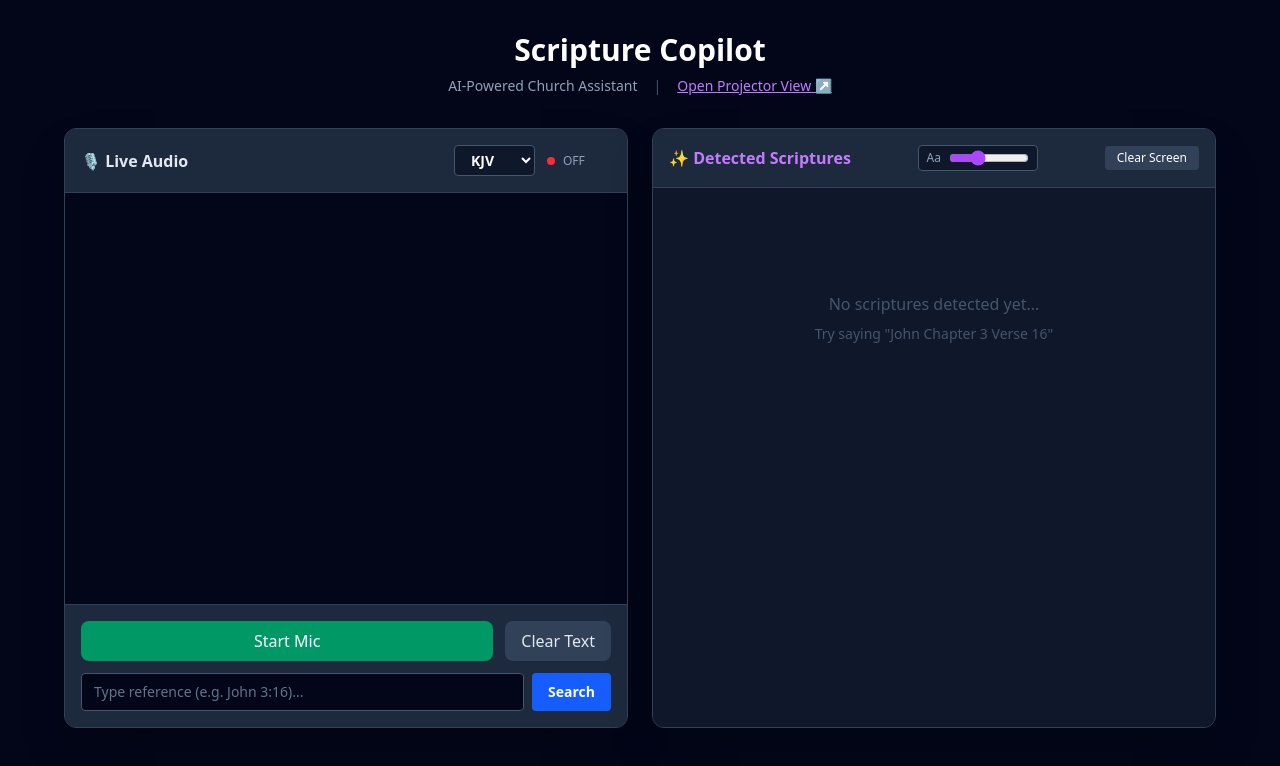
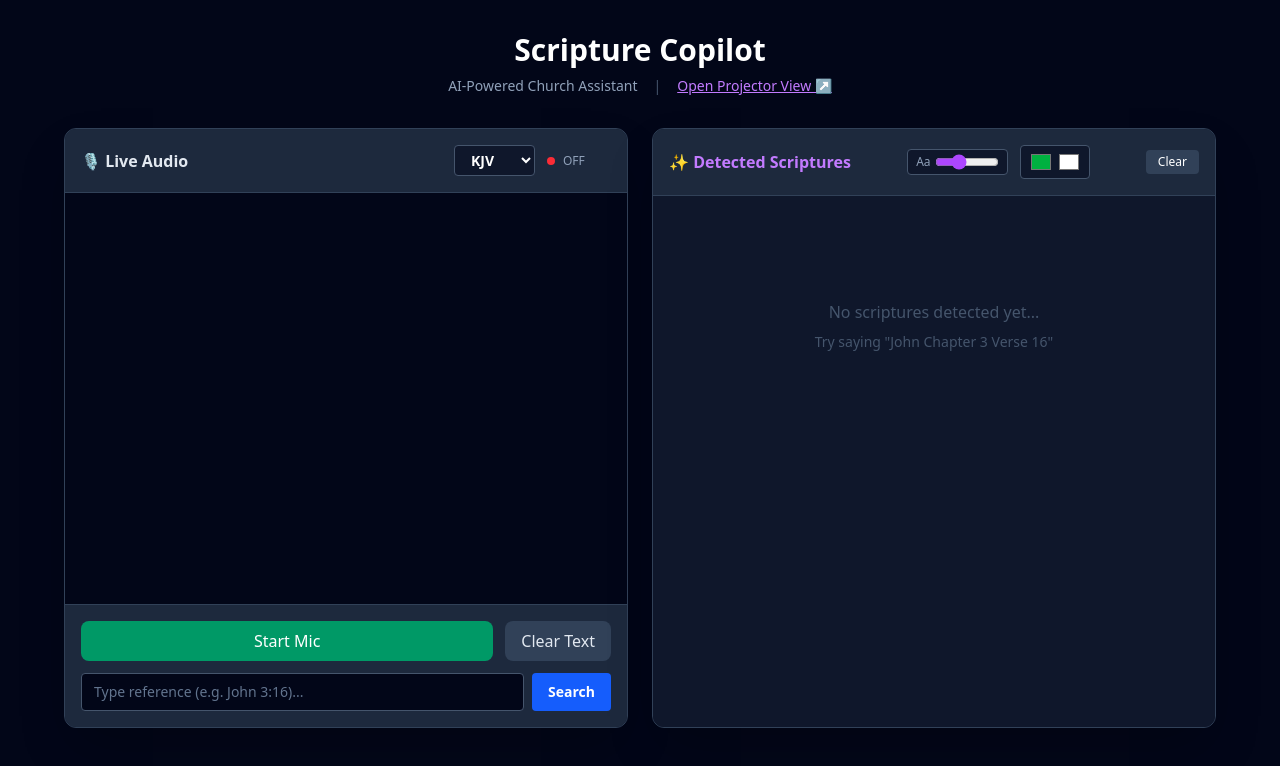
Before and after one commit to asejik/scripture-copilot, a React (Vite) app: page / in a window 1280 px wide. Shown: the top 766 px of the page. Built offline with nearby package versions, Linux system fonts and the light colour scheme.

Commit message:
feat: add theme editor for customizable background and text colors

```diff
--- a/src/context/ProjectionContext.jsx
+++ b/src/context/ProjectionContext.jsx
@@ -3,7 +3,7 @@ import React, { createContext, useState, useEffect, useContext } from 'react';
 const ProjectionContext = createContext();
 
 export const ProjectionProvider = ({ children }) => {
-  // 1. Load Saved State (Scripture & Font Size)
+  // 1. Load Saved State
   const [liveScripture, setLiveScripture] = useState(() => {
     const saved = localStorage.getItem('current_scripture');
     return saved ? JSON.parse(saved) : null;
@@ -11,7 +11,13 @@ export const ProjectionProvider = ({ children }) => {
 
   const [fontSize, setFontSize] = useState(() => {
     const saved = localStorage.getItem('projection_font_size');
-    return saved ? parseInt(saved) : 60; // Default 60px
+    return saved ? parseInt(saved) : 60;
+  });
+
+  // NEW: Theme State (Background & Text Color)
+  const [theme, setTheme] = useState(() => {
+    const saved = localStorage.getItem('projection_theme');
+    return saved ? JSON.parse(saved) : { backgroundColor: '#00b140', textColor: '#ffffff' };
   });
 
   const [currentSlideIndex, setCurrentSlideIndex] = useState(0);
@@ -66,9 +72,12 @@ export const ProjectionProvider = ({ children }) => {
         setLiveScripture(null);
         localStorage.removeItem('current_scripture');
       } else if (type === 'UPDATE_STYLE') {
-        // NEW: Listen for style changes
         setFontSize(payload.fontSize);
         localStorage.setItem('projection_font_size', payload.fontSize);
+      } else if (type === 'UPDATE_THEME') {
+        // NEW: Handle Theme Updates
+        setTheme(payload.theme);
+        localStorage.setItem('projection_theme', JSON.stringify(payload.theme));
       }
     };
     return () => channel.close();
@@ -115,12 +124,21 @@ export const ProjectionProvider = ({ children }) => {
     channel.close();
   };
 
-  // NEW: Action to update Font Size
   const updateFontSize = (newSize) => {
     setFontSize(newSize);
     localStorage.setItem('projection_font_size', newSize);
     const channel = new BroadcastChannel(channelName);
     channel.postMessage({ type: 'UPDATE_STYLE', payload: { fontSize: newSize } });
+    channel.close();
+  };
+
+  // NEW: Update Theme Action
+  const updateTheme = (key, value) => {
+    const newTheme = { ...theme, [key]: value };
+    setTheme(newTheme);
+    localStorage.setItem('projection_theme', JSON.stringify(newTheme));
+    const channel = new BroadcastChannel(channelName);
+    channel.postMessage({ type: 'UPDATE_THEME', payload: { theme: newTheme } });
     channel.close();
   };
 
@@ -133,8 +151,10 @@ export const ProjectionProvider = ({ children }) => {
         prevSlide,
         currentSlideIndex,
         totalSlides: slides.length,
-        fontSize,         // Export State
-        updateFontSize    // Export Action
+        fontSize,
+        updateFontSize,
+        theme,          // Export Theme
+        updateTheme     // Export Action
     }}>
       {children}
     </ProjectionContext.Provider>
--- a/src/features/audio/AudioMonitor.jsx
+++ b/src/features/audio/AudioMonitor.jsx
@@ -64,7 +64,9 @@ const AudioMonitor = () => {
     totalSlides,
     liveScripture,
     fontSize,
-    updateFontSize
+    updateFontSize,
+    theme,         // Get Theme
+    updateTheme    // Get Updater
   } = useProjection();
 
   const bottomRef = useRef(null);
@@ -157,12 +159,10 @@ const AudioMonitor = () => {
     document.body.removeChild(element);
   };
 
-  // --- THE FIX IS HERE ---
   const handlePreviewEdit = (e) => {
     setPreviewScripture(prev => ({
         ...prev,
         text: e.target.value,
-        // CRITICAL FIX: Clear the strict verse list so the system uses the new text
         verseList: null
     }));
   };
@@ -252,12 +252,36 @@ const AudioMonitor = () => {
         <div className="bg-slate-800 p-4 border-b border-slate-700 flex justify-between items-center">
             <h2 className="text-purple-400 font-semibold flex items-center gap-2">✨ Detected Scriptures</h2>
 
-            <div className="flex items-center gap-2 bg-slate-900 px-2 py-1 rounded border border-slate-600">
-                <span className="text-xs text-slate-400">Aa</span>
-                <input type="range" min="30" max="120" value={fontSize} onChange={(e) => updateFontSize(parseInt(e.target.value))} className="w-20 accent-purple-500 cursor-pointer" />
+            {/* STYLING CONTROLS */}
+            <div className="flex items-center gap-3">
+                {/* 1. Font Slider */}
+                <div className="flex items-center gap-1 bg-slate-900 px-2 py-1 rounded border border-slate-600" title="Font Size">
+                    <span className="text-xs text-slate-400">Aa</span>
+                    <input type="range" min="30" max="120" value={fontSize} onChange={(e) => updateFontSize(parseInt(e.target.value))} className="w-16 accent-purple-500 cursor-pointer" />
+                </div>
+
+                {/* 2. Color Pickers (Theme) */}
+                <div className="flex items-center gap-1 bg-slate-900 px-2 py-1 rounded border border-slate-600">
+                    {/* Background Color */}
+                    <input
+                        type="color"
+                        value={theme.backgroundColor}
+                        onChange={(e) => updateTheme('backgroundColor', e.target.value)}
+                        className="w-6 h-6 rounded cursor-pointer border-none p-0 bg-transparent"
+                        title="Background Color (Green Screen)"
+                    />
+                    {/* Text Color */}
+                    <input
+                        type="color"
+                        value={theme.textColor}
+                        onChange={(e) => updateTheme('textColor', e.target.value)}
+                        className="w-6 h-6 rounded cursor-pointer border-none p-0 bg-transparent"
+                        title="Text Color"
+                    />
+                </div>
             </div>
 
-            <button onClick={clearProjection} className="text-xs bg-slate-700 hover:bg-red-600 text-white px-3 py-1 rounded transition-colors cursor-pointer" title="[Esc]">Clear Screen</button>
+            <button onClick={clearProjection} className="text-xs bg-slate-700 hover:bg-red-600 text-white px-3 py-1 rounded transition-colors cursor-pointer" title="[Esc]">Clear</button>
         </div>
 
         <div className="flex-1 bg-slate-900 p-6 overflow-y-auto space-y-4">
--- a/src/features/display/OverlayView.jsx
+++ b/src/features/display/OverlayView.jsx
@@ -2,10 +2,15 @@ import React from 'react';
 import { useProjection } from '../../context/ProjectionContext';
 
 const OverlayView = () => {
-  const { liveScripture, fontSize } = useProjection(); // Get fontSize
+  // 1. Get Theme from Context
+  const { liveScripture, fontSize, theme } = useProjection();
 
   return (
-    <div className="min-h-screen w-full flex flex-col justify-end p-12 pb-20 bg-[#00b140]">
+    // 2. Apply Dynamic Background Color
+    <div
+        className="min-h-screen w-full flex flex-col justify-end p-12 pb-20 transition-colors duration-300"
+        style={{ backgroundColor: theme.backgroundColor }}
+    >
 
       {!liveScripture ? (
         <div className="absolute top-0 left-0 p-4 text-white/50 font-mono text-sm">
@@ -18,11 +23,14 @@ const OverlayView = () => {
             {liveScripture.reference}
           </div>
 
-          {/* Verse Body with Dynamic Font Size */}
-          <div className="bg-slate-900/95 text-white p-8 rounded-b-xl rounded-tr-xl shadow-2xl border border-slate-700">
+          {/* Verse Body */}
+          <div className="bg-slate-900/95 p-8 rounded-b-xl rounded-tr-xl shadow-2xl border border-slate-700">
             <p
                 className="font-serif leading-snug drop-shadow-md transition-all duration-300 ease-out"
-                style={{ fontSize: `${fontSize}px` }} // DYNAMIC STYLE
+                style={{
+                    fontSize: `${fontSize}px`,
+                    color: theme.textColor // 3. Apply Dynamic Text Color
+                }}
             >
               {liveScripture.text}
             </p>
```
